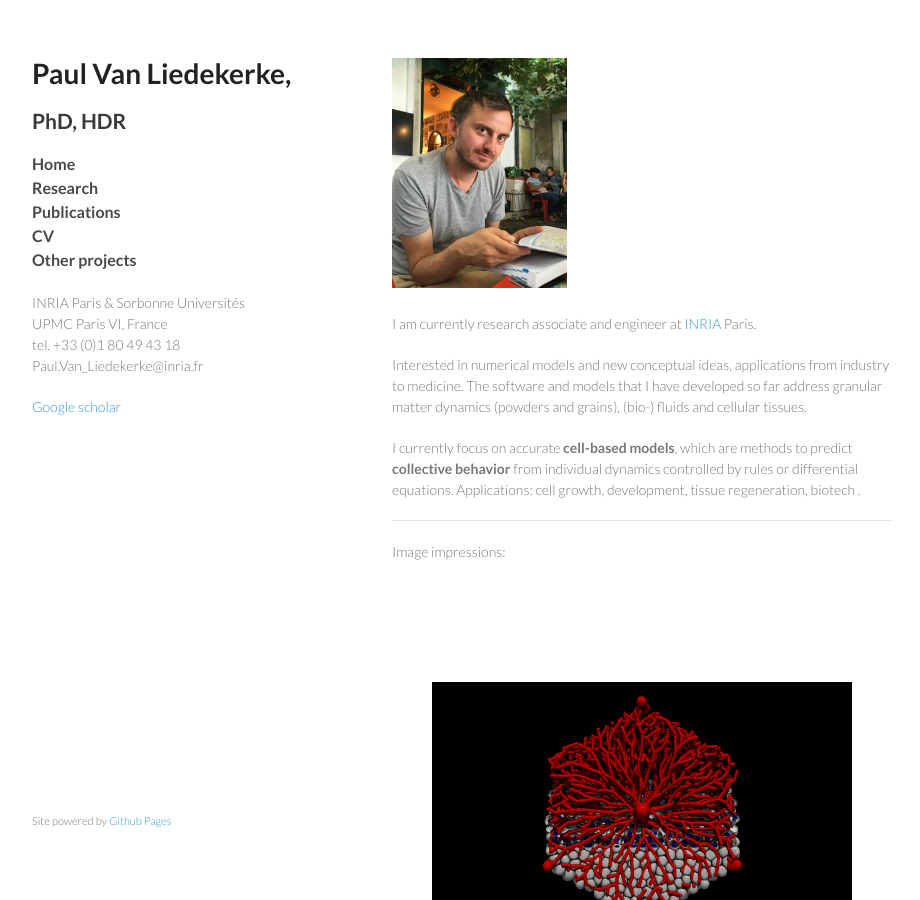
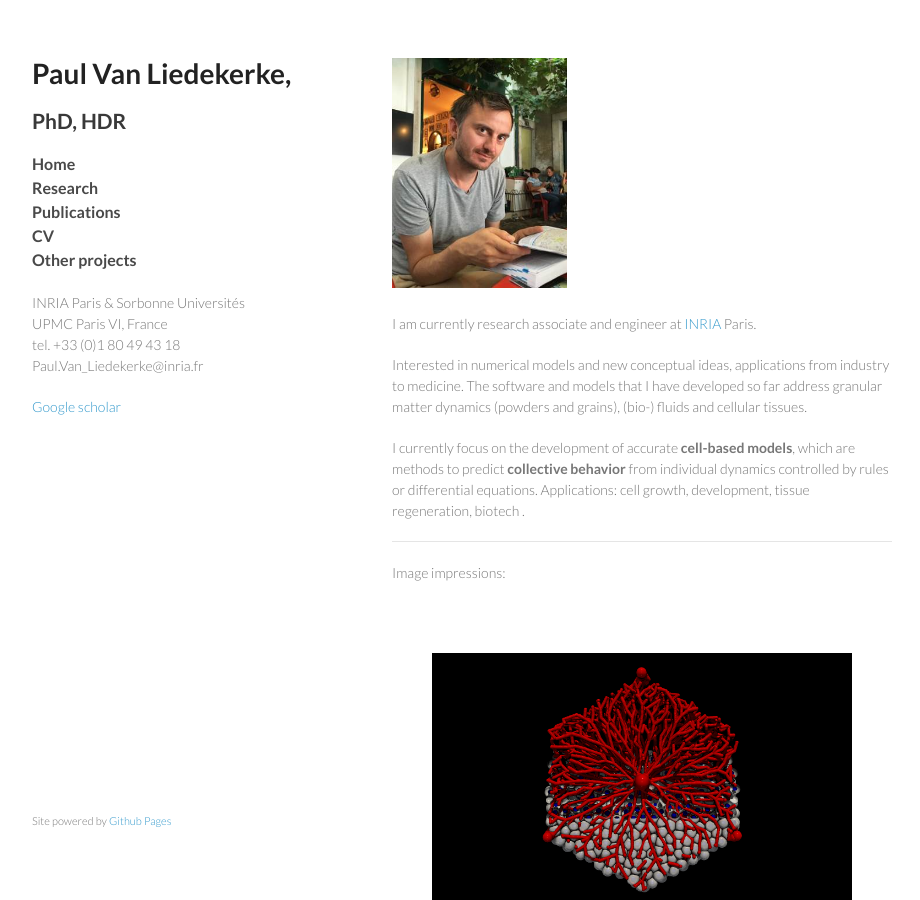
Before and after one commit to paulvanliedekerke/wittgenstein, a Jekyll site: the page index.html, which Jekyll copies as it is, in a window 1280 px wide and 900 px high. Shown: the whole window, without its empty margins (178-1098 px from the left). Built offline with Jekyll 4.4.1, drawn with Linux system fonts in a browser that asks for light colours; Markdown is read by kramdown in place of the engine named in the settings.

Commit message:
Update index.html

```diff
--- a/index.html
+++ b/index.html
@@ -54,7 +54,7 @@
 </p>
 
 <p>
-	I currently focus on accurate <b>cell-based models</b>, which are methods to predict <b>collective behavior</b> from individual dynamics controlled by rules or differential equations. Applications: cell growth, development, tissue regeneration, biotech .
+	I currently focus on the development of accurate <b>cell-based models</b>, which are methods to predict <b>collective behavior</b> from individual dynamics controlled by rules or differential equations. Applications: cell growth, development, tissue regeneration, biotech .
 </p>
 
 
@@ -66,7 +66,7 @@
 
 <figure>
 
-<img src="pics/liver_lobule_CBM2DCM_3.png" alt="" width="900" vspace="100">
+<img src="pics/liver_lobule_CBM2DCM_3.png" alt="" width="900" vspace="50">
 <img src="pics/website.jpg" alt="" width="900">
 
 </figure>
```
